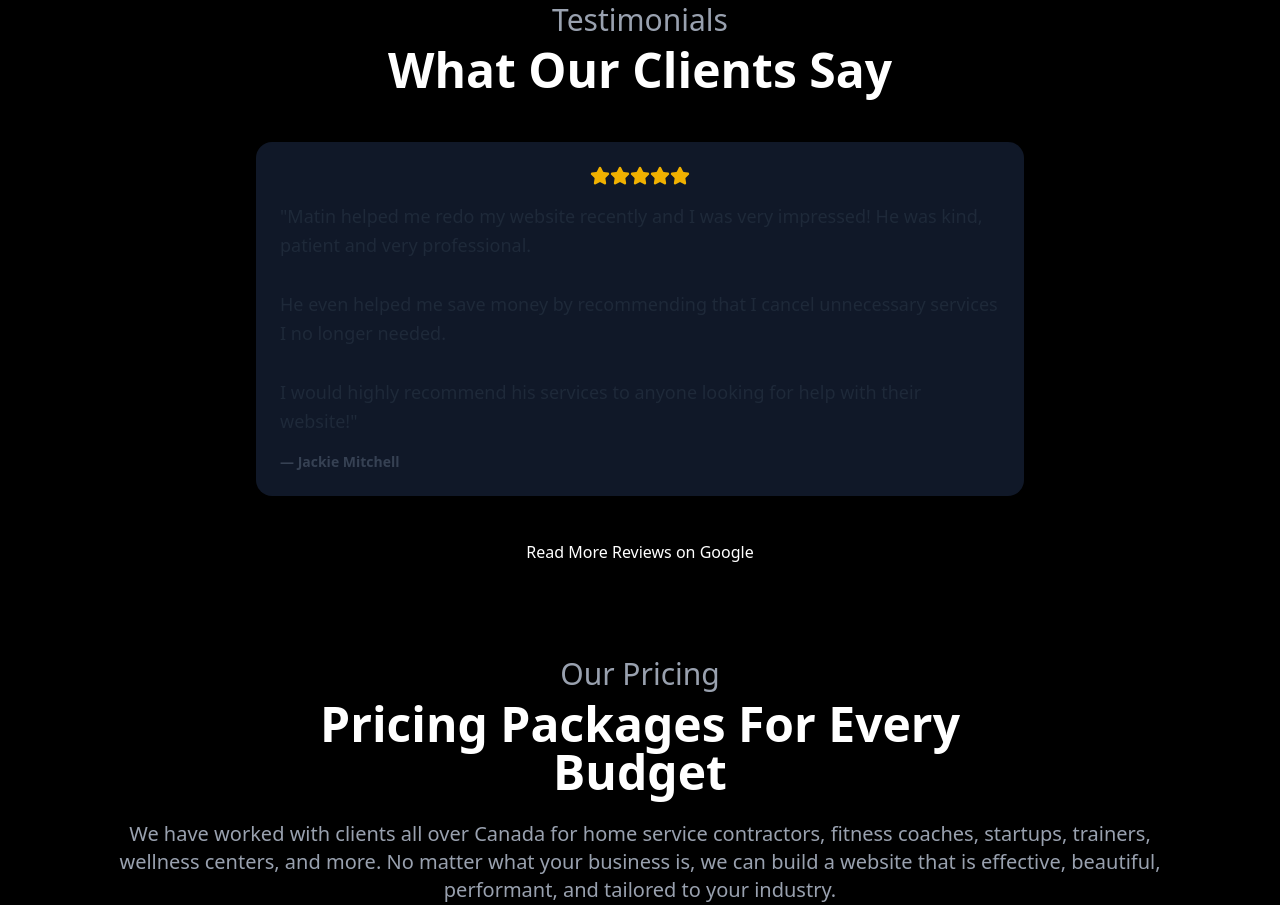
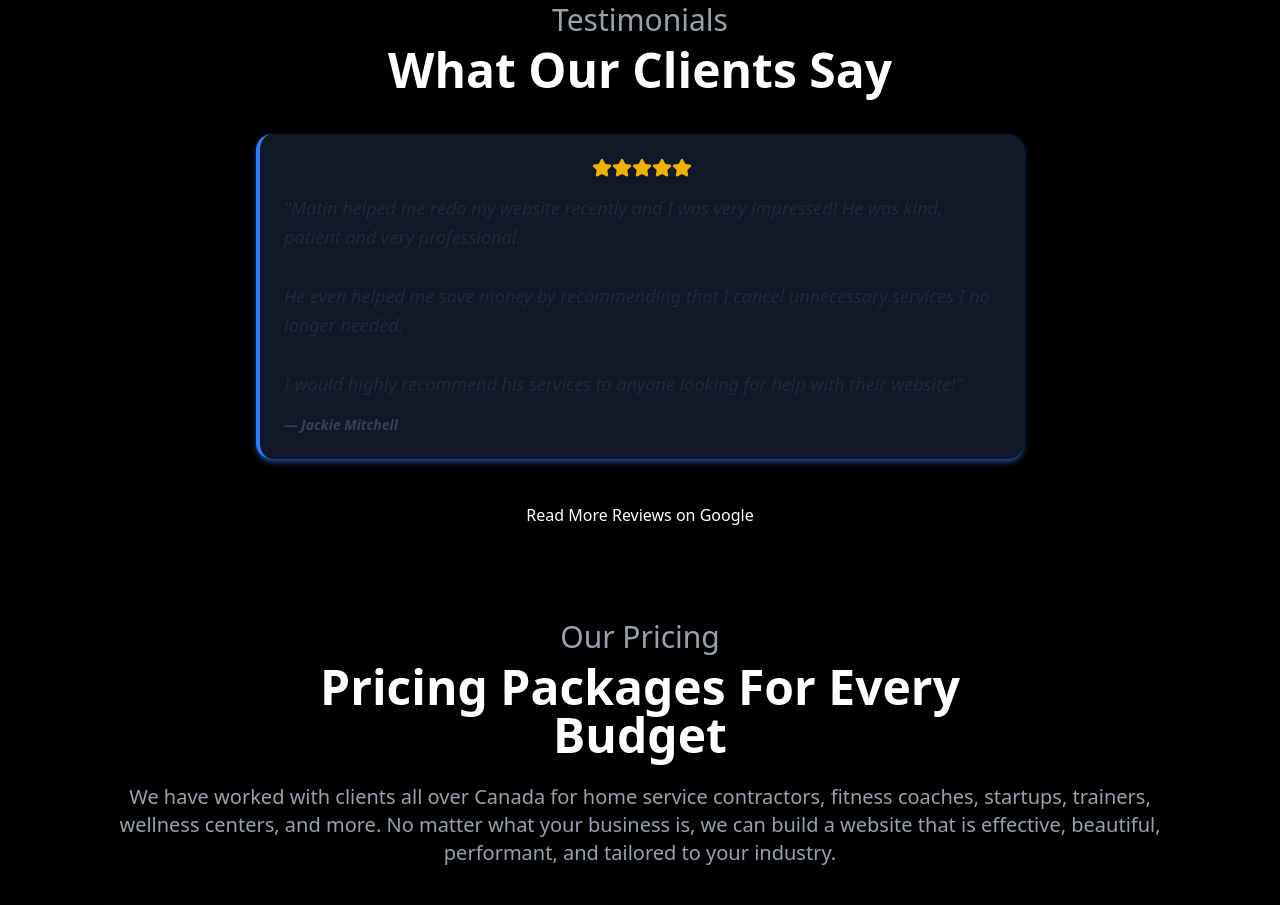
Before and after one commit to MatinH2004/shipyards-web-studio, a Next.js app: page / in a window 1280 px wide. Shown: the part 3580-4485 px from the top of the page. Built offline with nearby package versions, Linux system fonts and the light colour scheme.

Commit message:
fix. testimonial <blockquote> elem styling

```diff
--- a/src/components/home/Testimonials.tsx
+++ b/src/components/home/Testimonials.tsx
@@ -13,7 +13,7 @@ export default function Testimonials() {
           What Our Clients Say
         </h2>
 
-        <blockquote className="bg-gray-900 p-6 mt-12 rounded-2xl shadow-md text-left transition-transform shadow-lg duration-300 hover:shadow-2xl hover:shadow-blue-500/50">
+        <blockquote className="bg-gray-900 p-6 mt-10 rounded-2xl shadow-md shadow-blue-500/50 border-l-4 border-blue-500 text-left italic">
           <div className="flex justify-center mb-4">
             {[...Array(5)].map((_, i) => (
               <Star key={i} size={20} className="text-yellow-500 fill-yellow-500" />
```
